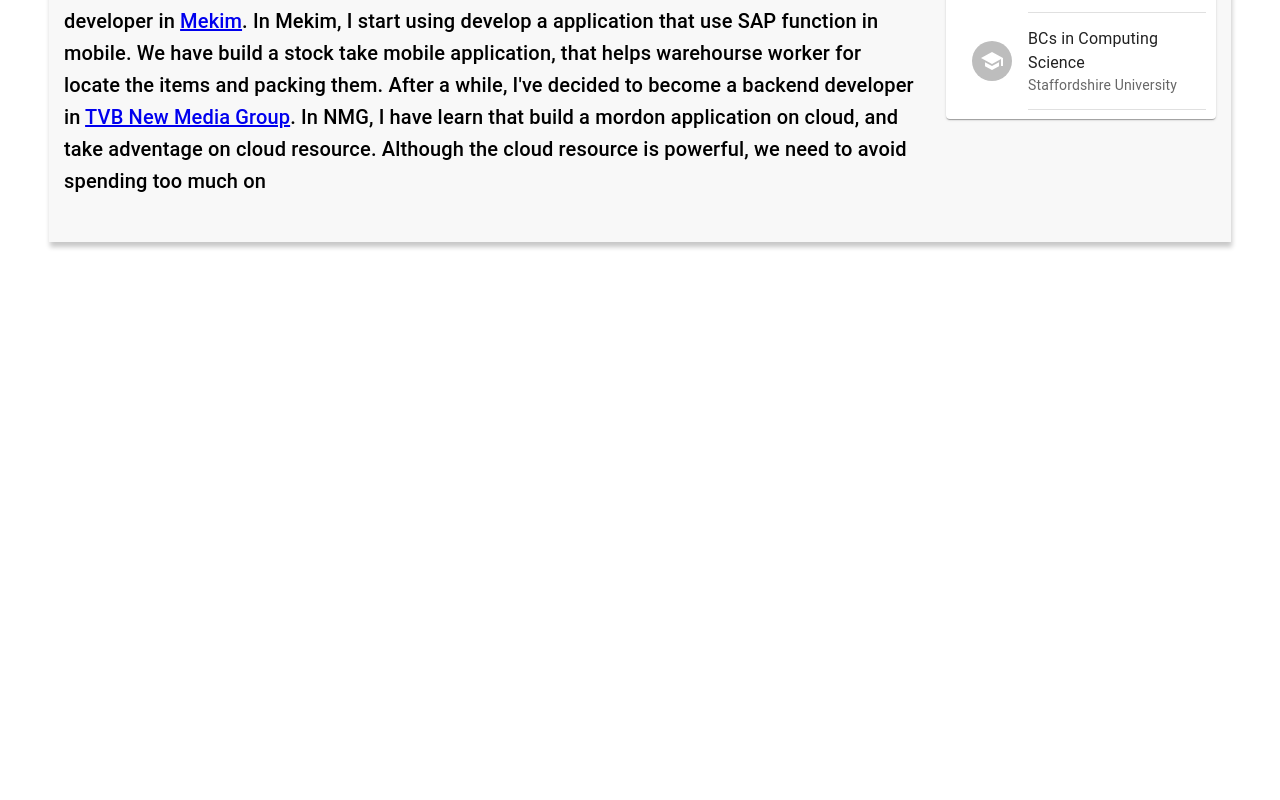
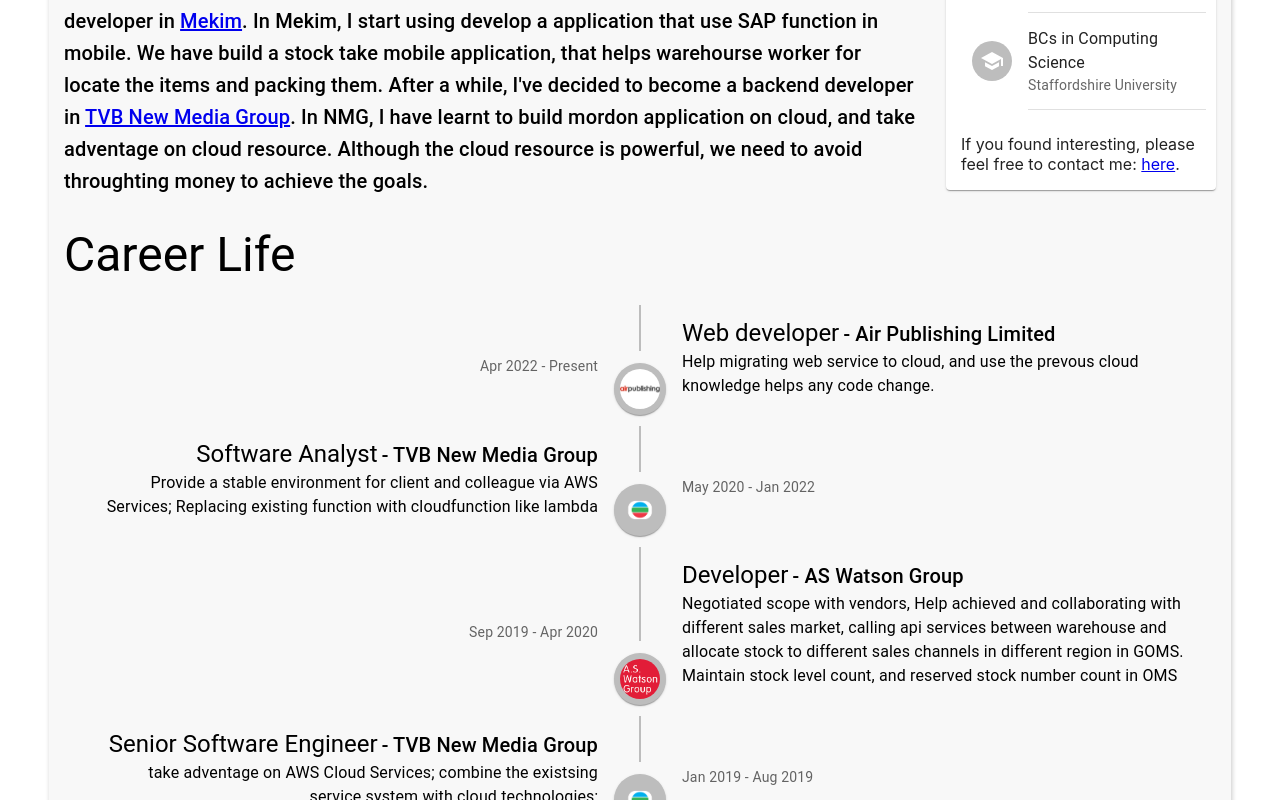
Before and after one commit to BcnChsBrgr/PersonalProfile, a React (Create React App) app: page / in a window 1280 px wide. Shown: the part 780-1580 px from the top of the page. Before the commit the page ends 1022 px from the top, so only its background shows below. Built offline with nearby package versions, Linux system fonts and the light colour scheme.

Commit message:
fix(Career): adding the latest career
also add the new company air publishing

BREAKING CHANGE:

```diff
--- a/package.json
+++ b/package.json
@@ -14,12 +14,12 @@
     "@testing-library/jest-dom": "^5.14.1",
     "@testing-library/react": "^11.2.7",
     "@testing-library/user-event": "^12.8.3",
-    "gh-pages": "^3.2.3",
+    "gh-pages": "^6.1.1",
     "react": "^17.0.2",
     "react-dom": "^17.0.2",
     "react-router": "^5.2.1",
     "react-router-dom": "^6.0.2",
-    "react-scripts": "4.0.3",
+    "react-scripts": "^5.0.1",
     "web-vitals": "^1.1.2"
   },
   "scripts": {
--- a/src/App.js
+++ b/src/App.js
@@ -91,6 +91,9 @@
                             <PersonalInformation />
                         </Grid>
                     </Grid>
+                    <Grid>
+                     <Career />
+                    </Grid>
                 </div>
             </div>
         </div>
--- a/src/components/Career.js
+++ b/src/components/Career.js
@@ -4,6 +4,7 @@
 import aswatson from '../img/aswatson.png';
 import mekim from '../img/mekim.png'
 import hkt from '../img/hkt.png'
+import airPublish from '../img/airpublishing.jpeg';
 import { makeStyles } from '@mui/styles';
 
 const useStyles = makeStyles({
@@ -13,7 +14,6 @@
 });
 
 function timelineItemClasses(name, item, index){
-    console.log(index)
     return (
         <TimelineItem key={index} id={index} className={`${name}`}>
             <TimelineOppositeContent sx={{ m: 'auto 0' }} align="right" variant="body2" color="text.secondary">{item.timeRange}</TimelineOppositeContent>
@@ -33,7 +33,14 @@
 
 const professionalLive = [
     {
-        timeRange: 'May 2020 - Present',
+        timeRange: 'Apr 2022 - Present',
+        company: 'Air Publishing Limited',
+        title: 'Web developer',
+        src: airPublish,
+        desc: 'Help migrating web service to cloud, and use the prevous cloud knowledge helps any code change.'
+    },
+    {
+        timeRange: 'May 2020 - Jan 2022',
         company: 'TVB New Media Group',
         title: 'Software Analyst',
         src: tvb,
--- a/src/components/Home.js
+++ b/src/components/Home.js
@@ -37,8 +37,8 @@
                 I have trued my career to be a app developer in <a href="http://www.mekim.com/en/index">Mekim</a>.
                 In Mekim, I start using develop a application that use SAP function in mobile. We have build a stock take mobile application, that helps
                 warehourse worker for locate the items and packing them. After a while, I've decided to become a backend developer in <a href="https://www.tvb.com/">TVB New Media Group</a>.
-                In NMG, I have learn that build a mordon application on cloud, and take adventage on cloud resource. Although the cloud resource is powerful,
-                we need to avoid spending too much on
+                In NMG, I have learnt to build mordon application on cloud, and take adventage on cloud resource. Although the cloud resource is powerful,
+                we need to avoid throughting money to achieve the goals.
             </Typography>
         </div>
     );
--- a/src/components/PersonalInformation.js
+++ b/src/components/PersonalInformation.js
@@ -47,13 +47,15 @@
 
 function PersonalInformation(){
     const classes = useStyles();
-    let list = aboutMe.map((item, index) => listItem(item, index))
 
     return (
         <Card className={`${classes.PersonalCard}`}>
             <List sx={{width: '100%', maxWidth: '250px', margin: '1px auto', bgcolor: 'background.paper'}}>
-                {list}
+                {aboutMe.map((item, index) => listItem(item, index))}
             </List>
+            <p style={{padding: '0 15px'}}>
+            If you found interesting, please feel free to contact me: <a href='mailto:hinng0302@gmail.com'>here</a>.
+            </p>
         </Card>
     );
 }
```
Also changed, not shown: .cz.json (added), src/img/airpublishing.jpeg (added), 1 other file (tests, documents, lock files or other folders).
